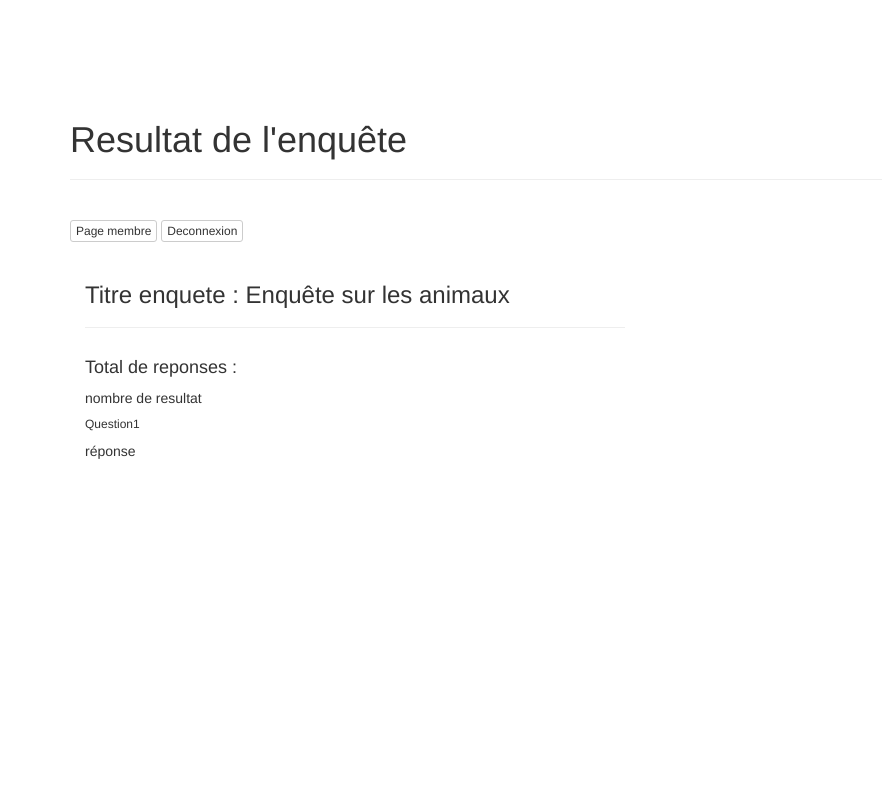
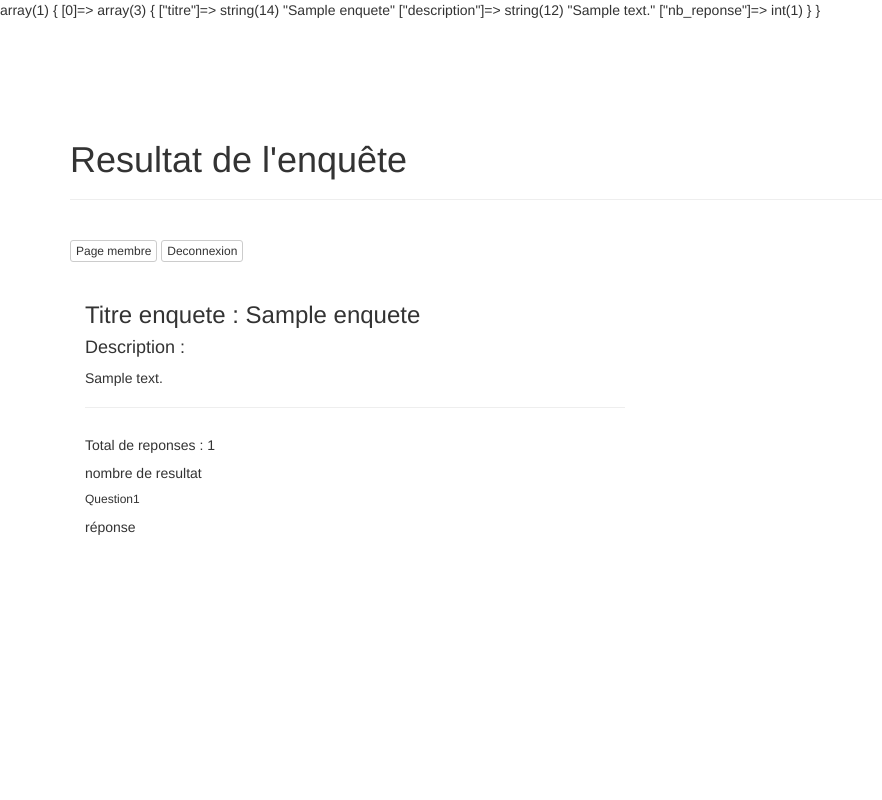
Before and after one commit to ouahsai/ProjetEnquetes, a PHP site: page /resultats.php?id=1 in a window 1280 px wide. Shown: the whole page, without its empty margins (0-882 px from the left). Run offline with PHP 8.4, Linux system fonts and the light colour scheme; the visitor is signed in with stand-in values (Sample User, id 1); tables that the repository leaves empty hold one stand-in row (values such as "Sample post").

Commit message:
Mise ne place d'une requete dans resultat.php pour avoir le titre, la description est le nombre de reponses

```diff
--- a/classes/Mapper/ReponseMapper.php
+++ b/classes/Mapper/ReponseMapper.php
@@ -34,7 +34,7 @@ class ReponseMapper
 
     public function totalReponseByIdEnquete(\Entity\Reponse $reponse)
     {
-        $query = "SELECT count(r.unique_user_id)as nb_reponse
+        $query = "SELECT e.titre, e.description, count(DISTINCT r.unique_user_id)as nb_reponse
                   FROM reponse r
                   inner join question q on q.id_question = r.id_question
                   inner join enquete e on e.id_enquete = q.id_enquete
@@ -49,7 +49,7 @@ class ReponseMapper
         if(!$succes) {
             return false;
         }
-        $nb_reponse = $succes->fetch(\PDO::FETCH_ASSOC)['nb_reponse'];
+        $nb_reponse = $stmt->fetchall(\PDO::FETCH_ASSOC);
         return $nb_reponse;
     }
 
--- a/resultats.php
+++ b/resultats.php
@@ -1,5 +1,15 @@
 <?php
+require_once './includes/autoload.php';
 session_start();
+
+if (isset($_GET['id'])) {
+    $reponse = new Entity\Reponse();
+    $reponseMapper = new Mapper\ReponseMapper();
+    $reponse->setId_enquete($_GET['id']);
+    $nbReponse = $reponseMapper->totalReponseByIdEnquete($reponse);
+    var_dump($nbReponse);
+}
+
 ?>
 
 <!DOCTYPE html>
@@ -25,7 +35,8 @@ session_start();
             <div class="row">
                 <div class="col-md-6">
                     <div class="page-header">
-                        <h3> Titre enquete : Enquête sur les animaux</h3>
+                        <h3> Titre enquete : <?php echo $nbReponse[0]['titre']; ?></h3>
+                        <h4>Description :</h4><p><?php echo $nbReponse[0]['description']; ?></p>
                     </div>
 
                 </div>
@@ -33,7 +44,7 @@ session_start();
             </div>
             <div class="row">
                 <div class="col-md-12">
-                    <h4>Total de reponses :</h4>
+                    <h5>Total de reponses : <?php echo $nbReponse[0]['nb_reponse']; ?></h5>
                     <p>nombre de resultat</p>
                     <h6>Question1</h6>
                     <p>réponse</p>
```
